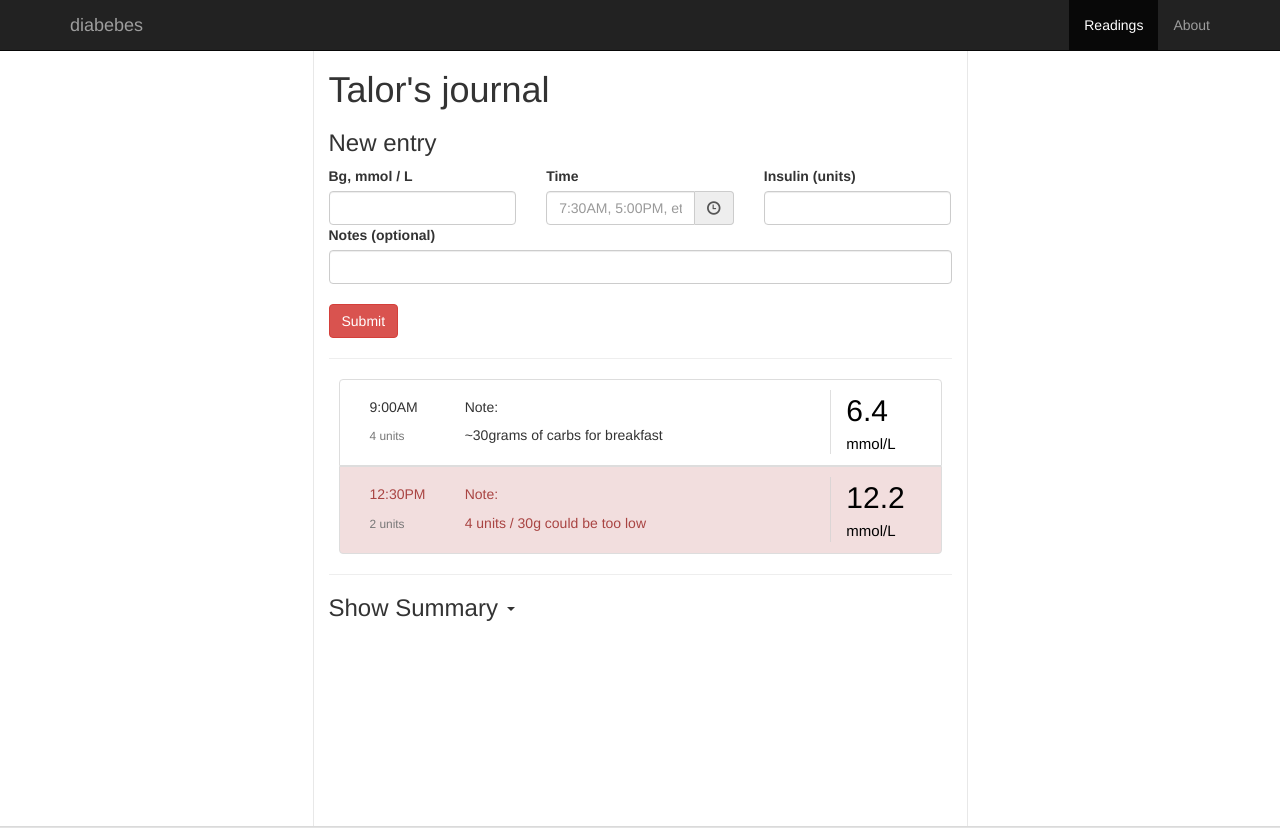
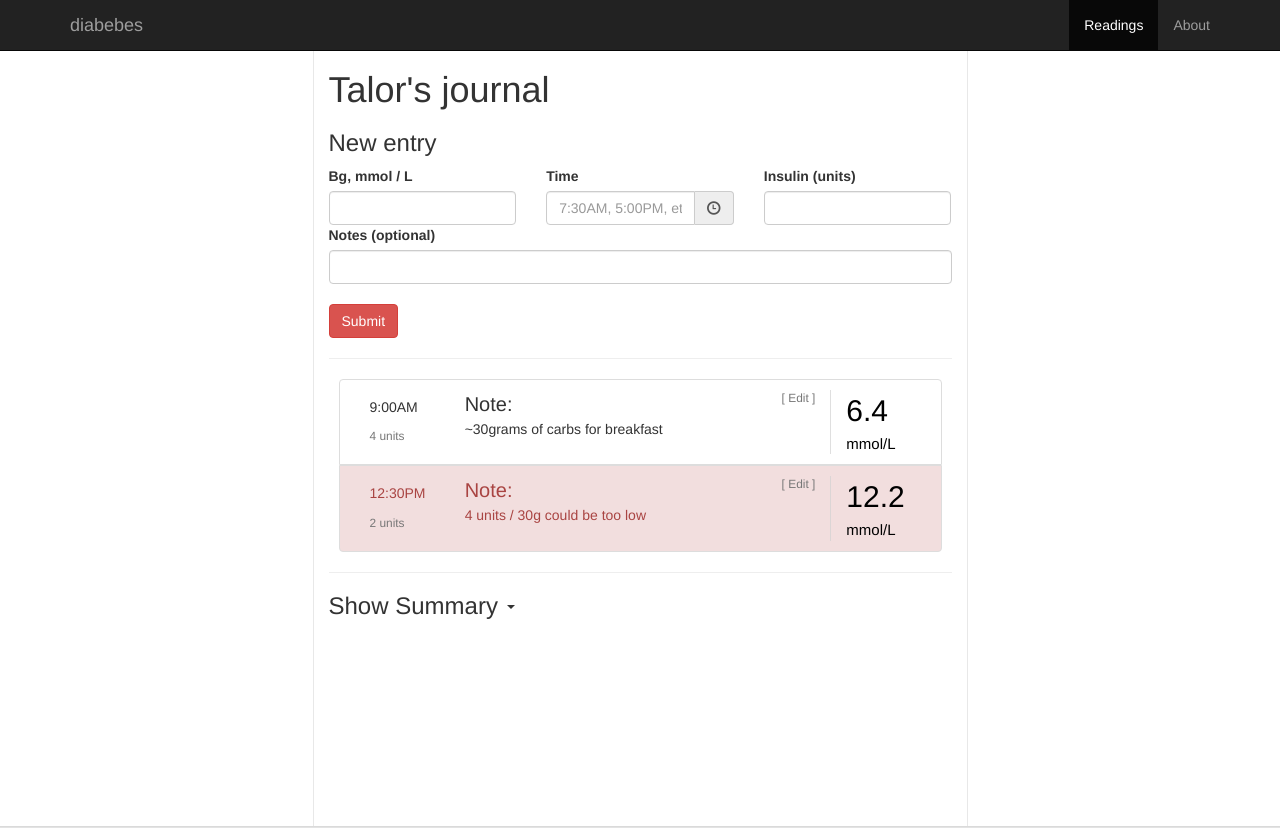
Before and after one commit to talor-hammond/diabebes-angular-ts, an Angular app: page /home/readings in a window 1280 px wide. Shown: the top 828 px of the page. Built offline with nearby package versions, Linux system fonts and the light colour scheme.

Commit message:
complete edit-button markup

```diff
--- a/src/app/components/home/readings/readings.component.css
+++ b/src/app/components/home/readings/readings.component.css
@@ -19,3 +19,11 @@
 .bg-units {
     font-size: 15px;
 }
+
+.title {
+    font-size: 20px;
+}
+
+.edit-button {
+    float: right;
+}
--- a/src/app/components/home/readings/readings.component.html
+++ b/src/app/components/home/readings/readings.component.html
@@ -11,9 +11,10 @@
       <small class="text-muted">{{ reading.insulin }} units</small>
     </div>
     <div class="col-sm-8">
-          <h5>Note:</h5>
+      <span class="title">Note:</span><small class="text-muted edit-button">[ Edit ]</small>
       <p class="bg-note">{{ reading.note }}</p>
     </div>
+
     <div class="col-sm-2 bg-container">
       <a routerLink="{{ i }}"><span class="bg-reading text-center">{{ reading.bg }}</span><span class="bg-units"> mmol/L</span></a>
     </div>
```
Lines whose indentation alone changed are shown as unchanged.
